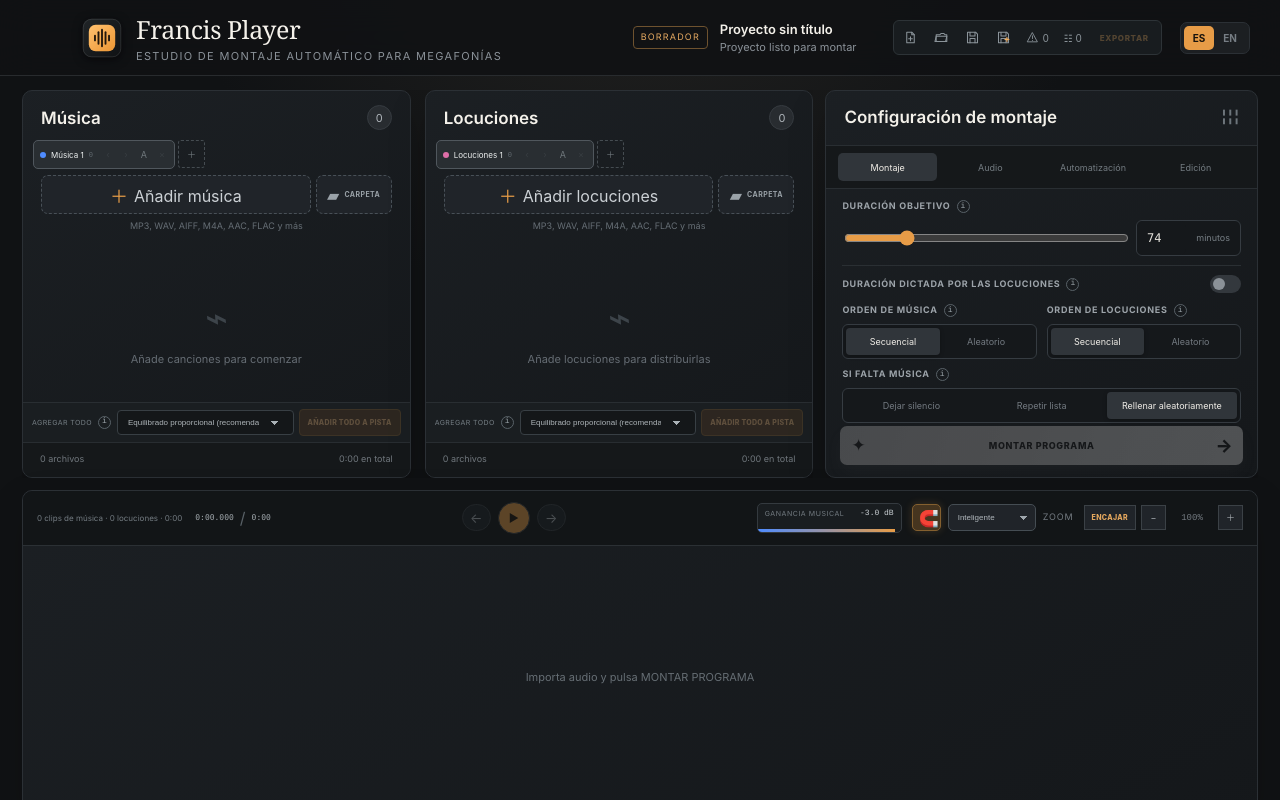
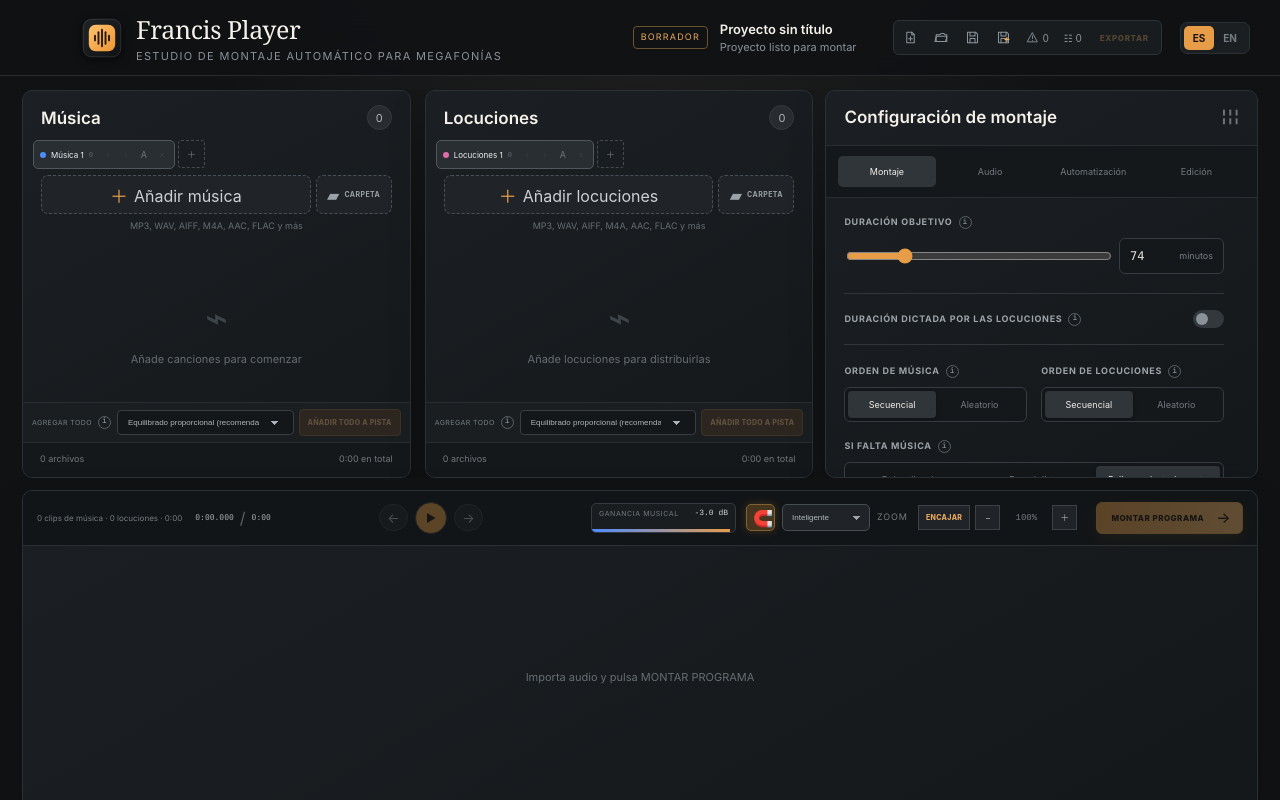
Before and after one commit to isaacbaltanas/francisplayer, a React (Vite) app: page / in a window 1280 px wide. Built offline with nearby package versions, Linux system fonts and the light colour scheme.

Commit message:
feat: refine settings inspector layout

```diff
--- a/package.json
+++ b/package.json
@@ -1,6 +1,6 @@
 {
   "name": "francis-player",
-  "version": "0.26.0",
+  "version": "0.27.0",
   "private": true,
   "description": "Automatic music and voice arrangement studio",
   "main": "dist-electron/main.js",
--- a/src/App.tsx
+++ b/src/App.tsx
@@ -306,8 +306,6 @@
   audioSettings: AudioSettings;
   automation: AutomationState | null;
   editingPreferences: EditingPreferences;
-  mounted: boolean;
-  canMount: boolean;
   voiceAssets: MediaAsset[];
   onChange: (patch: Partial<ArrangementSettings>) => void;
   onAudioChange: (patch: Partial<AudioSettings>) => void;
@@ -316,11 +314,10 @@
   trimmingVoices: boolean;
   onTrimVoices: () => void;
   onRestoreVoiceTrims: () => void;
-  onMount: () => void;
-}
-
-function SettingsPanel({ settings, audioSettings, automation, editingPreferences, mounted, canMount, voiceAssets, onChange, onAudioChange, onAutomationChange,
-  onEditingPreferencesChange, trimmingVoices, onTrimVoices, onRestoreVoiceTrims, onMount }: SettingsPanelProps) {
+}
+
+function SettingsPanel({ settings, audioSettings, automation, editingPreferences, voiceAssets, onChange, onAudioChange, onAutomationChange,
+  onEditingPreferencesChange, trimmingVoices, onTrimVoices, onRestoreVoiceTrims }: SettingsPanelProps) {
   const { t } = useTranslation();
   const [tab, setTab] = useState<'arrangement' | 'audio' | 'automation' | 'editing'>('arrangement');
   const targetMinutes = Math.round(settings.targetDurationMs / 60_000);
@@ -359,11 +356,13 @@
         </div>
       </label>
 
-      <Toggle label={t('durationFromVoices')} help={t('durationFromVoicesHelp')} checked={settings.durationFromVoices ?? false} onChange={(durationFromVoices) => onChange({
-        durationFromVoices,
-        ...(durationFromVoices ? { voicePlacement: 'interval' as const } : {}),
-        ...(durationFromVoices && voiceAssets.length ? { targetDurationMs: voiceScheduleDuration(voiceAssets, settings.voiceIntervalMs, settings.allowVoiceOverlap) } : {})
-      })} />
+      <div className="settings-divider-row full">
+        <Toggle label={t('durationFromVoices')} help={t('durationFromVoicesHelp')} checked={settings.durationFromVoices ?? false} onChange={(durationFromVoices) => onChange({
+          durationFromVoices,
+          ...(durationFromVoices ? { voicePlacement: 'interval' as const } : {}),
+          ...(durationFromVoices && voiceAssets.length ? { targetDurationMs: voiceScheduleDuration(voiceAssets, settings.voiceIntervalMs, settings.allowVoiceOverlap) } : {})
+        })} />
+      </div>
 
       <Segmented label={t('musicOrder')} help={t('musicOrderHelp')} value={settings.musicOrder} options={[
         ['sequential', t('sequential')], ['random', t('random')]
@@ -519,9 +518,6 @@
       <p className="settings-help">{t('snapControlHint')}</p>
     </div>}
 
-    <button className="mount-button" title={t('mountHelp')} disabled={!canMount} onClick={onMount}>
-      <span className="mount-symbol">✦</span>{t(mounted ? 'remount' : 'mount')}<span className="arrow">→</span>
-    </button>
   </aside>;
 }
 
@@ -725,6 +721,8 @@
   meter: LoudnessMeterReading;
   automation: AutomationState | null;
   editingPreferences: EditingPreferences;
+  canMount: boolean;
+  onMount: () => void;
   onAutomationChange: (state: AutomationState) => void;
   onEditingPreferencesChange: (patch: Partial<EditingPreferences>) => void;
   onMoveClip: (clipId: string, kind: TimelineClip['kind'], startMs: number, guideMs: number | null, isolated: boolean) => void;
@@ -738,7 +736,7 @@
   onSeek: (positionMs: number) => void;
 }
 
-function Timeline({ arrangement, tabs, assets, isPlaying, positionMs, musicGainDb, meter, automation, editingPreferences,
+function Timeline({ arrangement, tabs, assets, isPlaying, positionMs, musicGainDb, meter, automation, editingPreferences, canMount, onMount,
   onAutomationChange, onEditingPreferencesChange, onMoveClip, onRemoveClips, onFadeChange, onSourceTrimChange, onTabChange, onDropAsset, onPlay, onPause, onSeek }: TimelineProps) {
   const { t } = useTranslation();
   const [zoom, setZoom] = useState(1);
@@ -870,6 +868,9 @@
             <output>{zoom < .1 ? (zoom * 100).toFixed(1) : Math.round(zoom * 100)}%</output>
             <button onClick={() => setZoom(Math.min(4, zoom * 1.25))}>＋</button></div>
         </div>
+        <button className="timeline-mount-button" title={t('mountHelp')} disabled={!canMount} onClick={onMount}>
+          <span>{t(arrangement ? 'remount' : 'mount')}</span><b aria-hidden="true">→</b>
+        </button>
       </div>
     </div>
 
@@ -1442,7 +1443,7 @@
   };
 
   const currentSnapshot = (): ProjectSnapshot => ({
-    name: projectName, version: '0.26.0', settings, audioSettings, editingPreferences, libraryTabs,
+    name: projectName, version: '0.27.0', settings, audioSettings, editingPreferences, libraryTabs,
     activeMusicTabId, activeVoiceTabId, musicInsertion, voiceInsertion, arrangement, automation, assets: allAssets,
     quarantine, importLogs
   });
@@ -1725,8 +1726,7 @@
             }}
             onInsertionChange={(patch) => setVoiceInsertion(current => ({ ...current, ...patch }))} />
         </div>
-        <SettingsPanel settings={settings} audioSettings={audioSettings} automation={automation} editingPreferences={editingPreferences} mounted={Boolean(arrangement)}
-          canMount={music.length + voices.length > 0}
+        <SettingsPanel settings={settings} audioSettings={audioSettings} automation={automation} editingPreferences={editingPreferences}
           voiceAssets={scheduledVoiceSequence}
           onChange={changeArrangementSettings}
           onAudioChange={changeAudioSettings}
@@ -1734,11 +1734,11 @@
           onEditingPreferencesChange={(patch) => setEditingPreferences(current => ({ ...current, ...patch }))}
           trimmingVoices={trimmingVoices}
           onTrimVoices={() => void trimAllVoices()}
-          onRestoreVoiceTrims={restoreVoiceTrims}
-          onMount={mount} />
+          onRestoreVoiceTrims={restoreVoiceTrims} />
       </div>
       <Timeline arrangement={arrangement} tabs={libraryTabs} assets={allAssets} isPlaying={player.isPlaying || player.isPreparing} positionMs={player.positionMs}
         musicGainDb={player.musicGainDb} meter={player.meter} automation={automation} editingPreferences={editingPreferences}
+        canMount={music.length + voices.length > 0} onMount={mount}
         onAutomationChange={setAutomation}
         onEditingPreferencesChange={(patch) => setEditingPreferences(current => ({ ...current, ...patch }))}
         onMoveClip={moveClip} onRemoveClips={removeClips} onFadeChange={changeClipFade} onSourceTrimChange={changeClipSourceTrim}
--- a/src/styles.css
+++ b/src/styles.css
@@ -112,14 +112,14 @@
 .add-all-button { flex: none; min-width: 92px; height: 27px; padding: 0 8px; border: 1px solid #8c632f; border-radius: 4px; background: #5a3d20; color: #ffc47d; font-size: 7px; font-weight: 800; letter-spacing: .04em; cursor: pointer; }
 .add-all-button:hover { background: #714d28; color: #ffe0b7; }.add-all-button:disabled { opacity: .3; cursor: not-allowed; }
 
-.settings-panel { padding-bottom: 12px; display: flex; flex-direction: column; min-height: 0; overflow: hidden; }
+.settings-panel { display: flex; flex-direction: column; min-height: 0; overflow: hidden; }
 .settings-title { border-bottom: 1px solid #292e32; padding-bottom: 16px; }
 .sliders-icon { color: #6d757b; font-size: 20px; transform: rotate(90deg); }
-.settings-tabs { display: grid; grid-template-columns: repeat(4, 1fr); padding: 7px 12px; gap: 4px; border-bottom: 1px solid #292e32; background: #15181a; }
-.settings-tabs button { height: 28px; border: 0; border-radius: 5px; background: transparent; color: #737b81; font-size: 9px; cursor: pointer; }
+.settings-tabs { display: grid; grid-template-columns: repeat(4, 1fr); padding: 10px 12px; gap: 6px; border-bottom: 1px solid #292e32; background: #15181a; }
+.settings-tabs button { height: 31px; border: 0; border-radius: 5px; background: transparent; color: #737b81; font-size: 9px; cursor: pointer; }
 .settings-tabs button.active { background: #30353a; color: #f3efe8; }
-.settings-grid { display: grid; grid-template-columns: 1fr 1fr; gap: 9px 10px; padding: 11px 16px; overflow: auto; min-height: 0; flex: 1; align-content: start; }
-.field { display: grid; gap: 7px; color: #9da4aa; font-size: 9px; }
+.settings-grid { display: grid; grid-template-columns: 1fr 1fr; gap: 18px 14px; padding: 18px 18px 26px; overflow: auto; min-height: 0; flex: 1; align-content: start; scrollbar-gutter: stable; }
+.field { display: grid; gap: 9px; color: #9da4aa; font-size: 9px; }
 .field > span, .toggle-field > span { text-transform: uppercase; letter-spacing: .08em; font-weight: 700; }
 .field-label { min-width: 0; display: inline-flex; align-items: center; gap: 6px; }
 .info-hint { flex: none; width: 13px; height: 13px; display: inline-grid; place-items: center; box-sizing: border-box; border: 1px solid #596268; border-radius: 50%; color: #9ca5aa; font: 8px/1 ui-monospace, monospace; font-style: normal; text-transform: none; letter-spacing: 0; cursor: help; transition: color .12s, border-color .12s, background .12s; }
@@ -127,6 +127,8 @@
 .info-tooltip { position: fixed; z-index: 1000; width: 280px; box-sizing: border-box; padding: 11px 12px; border: 1px solid #596268; border-radius: 7px; background: #242a2e; color: #d8dddf; box-shadow: 0 12px 34px #000c; font-size: 10px; line-height: 1.5; text-transform: none; letter-spacing: 0; pointer-events: none; }
 .field.full { grid-column: 1 / -1; }
 .settings-grid > .full, .automation-settings > .full { grid-column: 1 / -1; }
+.settings-divider-row { margin: 1px 0 2px; padding: 14px 0; border-top: 1px solid #30363a; border-bottom: 1px solid #30363a; }
+.settings-divider-row .toggle-field { min-height: 22px; padding: 0; border: 0; }
 .mount-priorities { padding: 9px 11px; border: 1px solid #343b40; border-radius: 7px; background: #171b1d; color: #8f989e; font-size: 8px; line-height: 1.45; }
 .mount-priorities strong { color: #d5d8d6; text-transform: uppercase; letter-spacing: .08em; }
 .mount-priorities ol { margin: 6px 0; padding-left: 18px; columns: 2; }
@@ -143,7 +145,7 @@
 .segmented { display: flex; padding: 3px; background: #15181b; border: 1px solid #363c42; border-radius: 6px; }
 .segmented button { flex: 1; min-height: 27px; border: 0; background: transparent; color: #737a81; border-radius: 4px; font-size: 9px; cursor: pointer; }
 .segmented button.selected { background: #30353a; color: #f0ede7; box-shadow: 0 1px 4px rgba(0,0,0,.28); }
-.toggle-field { grid-column: 1 / -1; min-height: 30px; display: flex; justify-content: space-between; align-items: center; border-top: 1px solid #2a2f33; color: #9da4aa; font-size: 9px; padding-top: 7px; cursor: pointer; }
+.toggle-field { grid-column: 1 / -1; min-height: 40px; display: flex; justify-content: space-between; align-items: center; border-top: 1px solid #2a2f33; color: #9da4aa; font-size: 9px; padding-top: 11px; cursor: pointer; }
 .toggle-field input { display: none; }
 .toggle-field i { width: 31px; height: 18px; background: #33383d; border-radius: 10px; position: relative; transition: .15s; }
 .toggle-field i::after { content: ''; position: absolute; width: 12px; height: 12px; border-radius: 50%; background: #8a9197; left: 3px; top: 3px; transition: .15s; }
@@ -151,16 +153,16 @@
 .toggle-field input:checked + i::after { transform: translateX(13px); background: var(--accent-bright); }
 .seed-field { align-self: end; }
 .settings-tab-content { overflow: auto; min-height: 0; flex: 1; }
-.audio-settings-heading { padding: 10px 18px 5px; display: flex; align-items: end; justify-content: space-between; gap: 12px; }
+.audio-settings-heading { padding: 16px 18px 9px; display: flex; align-items: end; justify-content: space-between; gap: 12px; }
 .audio-settings-heading h3 { margin: 3px 0 0; font-size: 13px; font-weight: 600; }
 .audio-mode-switch { width: 190px; }
 .audio-mode-switch .field { gap: 3px; }
 .audio-mode-switch .field > span { font-size: 7px; }
 .audio-mode-switch .segmented button { min-height: 23px; }
-.audio-settings-grid { display: grid; grid-template-columns: repeat(3, 1fr); gap: 10px; padding: 9px 18px 17px; }
+.audio-settings-grid { display: grid; grid-template-columns: repeat(3, 1fr); gap: 16px 14px; padding: 15px 18px 24px; }
 .audio-settings-grid .compact-field:nth-last-child(-n+2) { grid-column: span 1; }
 .mix-values-grid { border-bottom: 1px solid #292e32; }
-.audio-processing-heading { padding: 9px 18px 0; border-top: 1px solid #292e32; }
+.audio-processing-heading { padding: 15px 18px 0; border-top: 1px solid #292e32; }
 .audio-processing-heading h3 { margin: 0; color: #8e969b; font-size: 9px; text-transform: uppercase; letter-spacing: .09em; }
 .mix-ducking-graph { position: relative; height: 315px; margin: 7px 18px 13px; border: 1px solid #343c40; border-radius: 8px; background: linear-gradient(180deg, #151b1c, #111516); overflow: hidden; box-shadow: inset 0 1px rgba(255,255,255,.025); }
 .mix-ducking-graph svg { position: absolute; left: 0; right: 0; bottom: 0; width: 100%; height: 285px; touch-action: none; }
@@ -180,7 +182,7 @@
 .mix-corner-point { cursor: move; filter: drop-shadow(0 0 5px currentColor); }
 .mix-level-point { cursor: ns-resize; filter: drop-shadow(0 0 5px currentColor); }
 .compact-field input { width: 100%; }
-.automation-settings { display: grid; gap: 12px; padding: 15px 17px; align-content: start; }
+.automation-settings { display: grid; gap: 18px; padding: 20px 18px 26px; align-content: start; scrollbar-gutter: stable; }
 .automation-settings .toggle-field { margin-top: 2px; }
 .shortcut-card { display: flex; align-items: center; gap: 10px; padding: 11px; border: 1px solid #3d454a; background: #1c2224; border-radius: 7px; }
 .shortcut-card kbd { flex: none; padding: 5px 8px; border: 1px solid #586168; border-bottom-width: 3px; border-radius: 5px; background: #292f33; color: #e9edf0; font-size: 10px; }
@@ -193,11 +195,6 @@
 .trim-actions button { min-height: 31px; border: 1px solid #465057; border-radius: 6px; background: #252b2f; color: #d8dcdd; font-size: 8px; font-weight: 700; cursor: pointer; }
 .trim-actions button:first-child { border-color: #805d34; color: #f0b76e; }
 .trim-actions button:disabled { opacity: .35; cursor: not-allowed; }
-.mount-button { margin: auto 14px 0; min-height: 39px; border: 0; border-radius: 7px; color: #1d150c; background: linear-gradient(110deg, #e49a45, #f2b768); font-size: 9px; font-weight: 800; letter-spacing: .07em; cursor: pointer; display: grid; grid-template-columns: 25px 1fr 25px; align-items: center; box-shadow: 0 8px 18px rgba(229,155,70,.12); }
-.mount-button:hover { filter: brightness(1.07); }
-.mount-button:disabled { filter: grayscale(1); opacity: .35; cursor: not-allowed; }
-.mount-symbol { font-size: 17px; }.mount-button .arrow { font-size: 18px; }
-
 .timeline-section { margin-top: 0; overflow: hidden; min-height: 40vh; display: flex; flex-direction: column; }
 .timeline-toolbar { min-height: 55px; display: grid; grid-template-columns: auto minmax(120px, 1fr) auto; gap: 12px; align-items: center; padding: 7px 14px; background: #121517; border-bottom: 1px solid #2b3034; }
 .timeline-toolbar-left { min-width: 0; display: flex; align-items: center; gap: 13px; }
@@ -211,6 +208,9 @@
 .zoom-control button { width: 25px; height: 25px; border: 1px solid #373d42; background: #202429; color: #a6acb1; cursor: pointer; }
 .zoom-control .fit-zoom-button { width: auto; min-width: 38px; padding: 0 7px; color: #e5a85e; font-size: 7px; font-weight: 800; letter-spacing: .05em; }
 .zoom-control output { min-width: 42px; text-align: center; font: 9px ui-monospace, monospace; }
+.timeline-mount-button { min-width: 132px; height: 32px; margin-left: 9px; padding: 0 11px 0 14px; display: flex; align-items: center; justify-content: space-between; gap: 12px; border: 1px solid #e5a354 !important; border-radius: 6px; background: linear-gradient(110deg, #e49a45, #f2b768); color: #21170d; box-shadow: 0 5px 16px rgba(229,155,70,.18); font-size: 8px; font-weight: 850; letter-spacing: .06em; text-transform: uppercase; white-space: nowrap; }
+.timeline-mount-button:hover:not(:disabled) { filter: brightness(1.08); box-shadow: 0 6px 20px rgba(229,155,70,.26); }
+.timeline-mount-button b { font-size: 15px; font-weight: 500; line-height: 1; }
 .timeline-empty { flex: 1; display: grid; place-content: center; justify-items: center; color: #666e74; }
 .timeline-empty p { font-size: 11px; }
 .timeline-summary { flex: 0 1 auto; min-width: 0; padding: 0; overflow: hidden; color: #737b81; font-size: 8px; white-space: nowrap; text-overflow: ellipsis; }
@@ -402,6 +402,8 @@
 @media (max-width: 820px) {
   .timeline-toolbar { grid-template-columns: auto minmax(70px, 1fr) auto; }
   .gain-meter { display: none; }
+  .timeline-mount-button { min-width: 36px; width: 36px; padding: 0; justify-content: center; }
+  .timeline-mount-button span { display: none; }
 }
 @media (max-width: 1500px) { .loudness-meter { display: none; } }
 @media (max-width: 1150px) { .gain-meter { display: none; }.timeline-summary { display: none; } }
```
Also changed, not shown: 1 other file (tests, documents, lock files or other folders).
